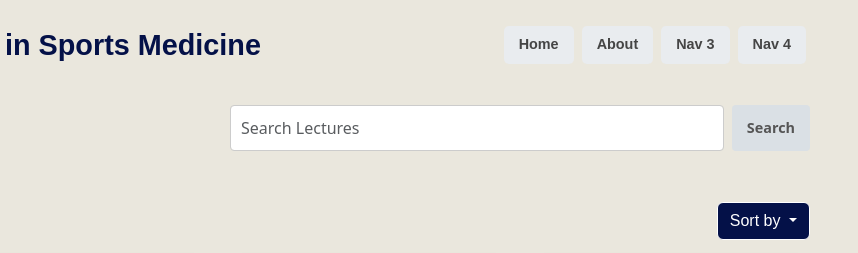
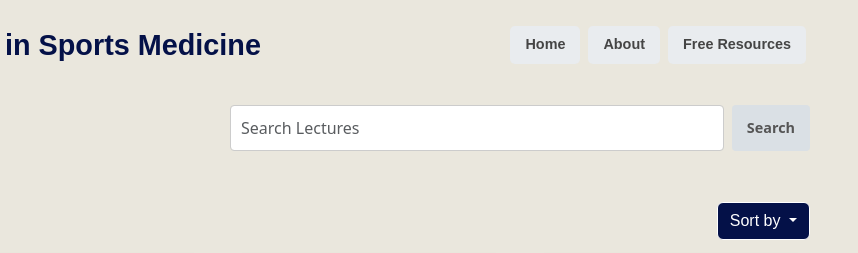
Before and after one commit to clairehk24/AbdenourPOC, a plain HTML site: page index.html in a window 1280 px wide. Shown: the top 253 px of the page, 422-1280 px from the left. Drawn offline with nearby package versions, Linux system fonts and the light colour scheme.

Commit message:
Updated index.html with new changes

```diff
--- a/index.html
+++ b/index.html
@@ -30,8 +30,7 @@
                     <nav class="nav">
                         <a href="#" class="btn custom-nav-btn mx-1">Home</a>
                         <a href="#" class="btn custom-nav-btn mx-1">About</a>
-                        <a href="#" class="btn custom-nav-btn mx-1">Nav 3</a>
-                        <a href="#" class="btn custom-nav-btn mx-1">Nav 4</a>
+                        <a href="#" class="btn custom-nav-btn mx-1">Free Resources</a>
                     </nav>
                 </div>
             </div>
```
